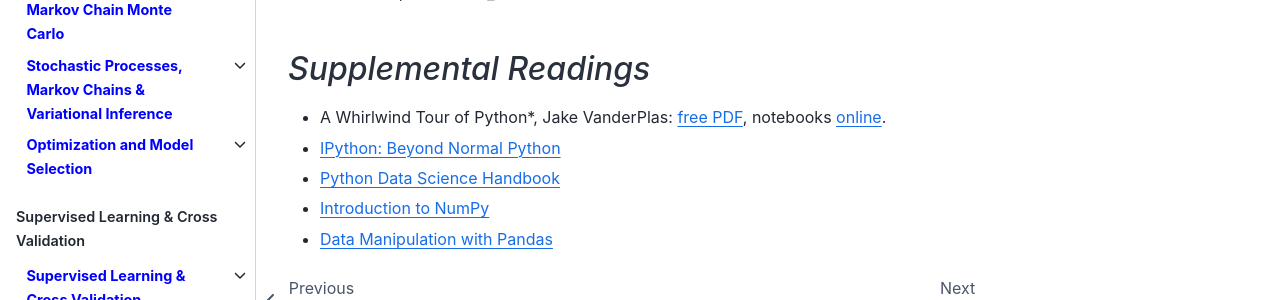
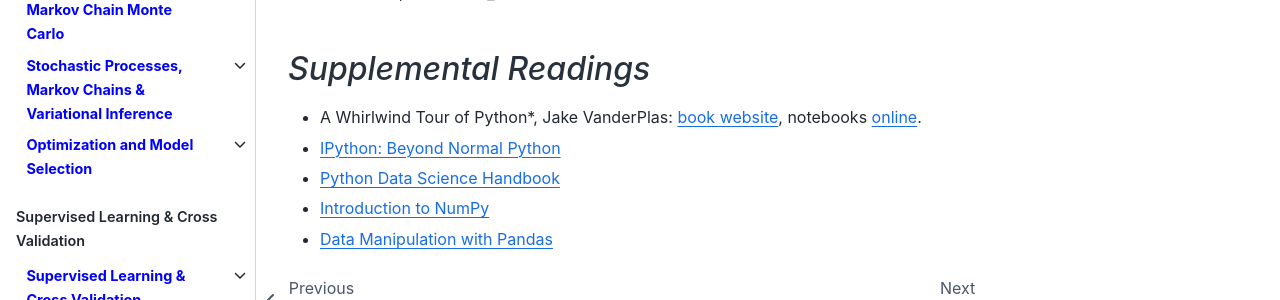
Before and after one commit to illinois-ipaml/MachineLearningForPhysics, a Jupyter Book: the page built from _sources/Week_01.md, in a window 1280 px wide and 1245 px high. Shown: the part 812-1112 px from the top of the window. Built offline with Jupyter Book 1.0.4 settings and Sphinx 7.4.7 and the Sphinx Book theme 1.1.4, drawn with Linux system fonts in a browser that asks for light colours; pages that are not in the unit, such as notebooks, are missing from menus.

Commit message:
Changed a deadlink to the github.io website

```diff
--- a/_sources/Week_01.md
+++ b/_sources/Week_01.md
@@ -18,7 +18,7 @@
 * {doc}`homework/Homework_01`
 
 ## *Supplemental Readings*
-  * A Whirlwind Tour of Python*, Jake VanderPlas: [free PDF](http://www.oreilly.com/programming/free/files/a-whirlwind-tour-of-python.pdf), notebooks [online](http://nbviewer.jupyter.org/github/jakevdp/WhirlwindTourOfPython/blob/master/Index.ipynb).
+  * A Whirlwind Tour of Python*, Jake VanderPlas: [book website](https://jakevdp.github.io/WhirlwindTourOfPython/), notebooks [online](http://nbviewer.jupyter.org/github/jakevdp/WhirlwindTourOfPython/blob/master/Index.ipynb).
   * [IPython: Beyond Normal Python](https://jakevdp.github.io/PythonDataScienceHandbook/01.00-ipython-beyond-normal-python.html)
   * [Python Data Science Handbook](https://jakevdp.github.io/PythonDataScienceHandbook/index.html)
   * [Introduction to NumPy](https://jakevdp.github.io/PythonDataScienceHandbook/02.00-introduction-to-numpy.html)
```
